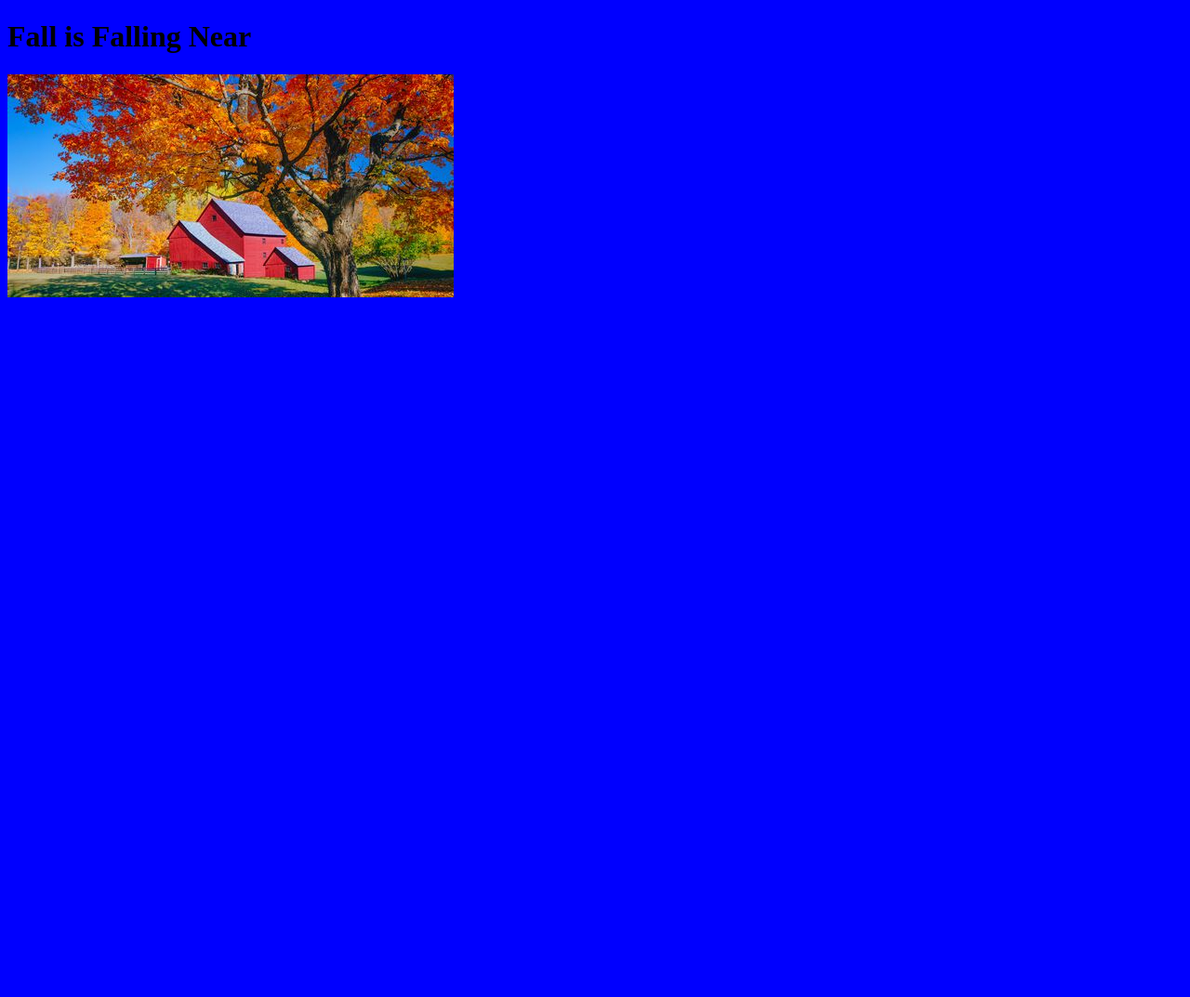
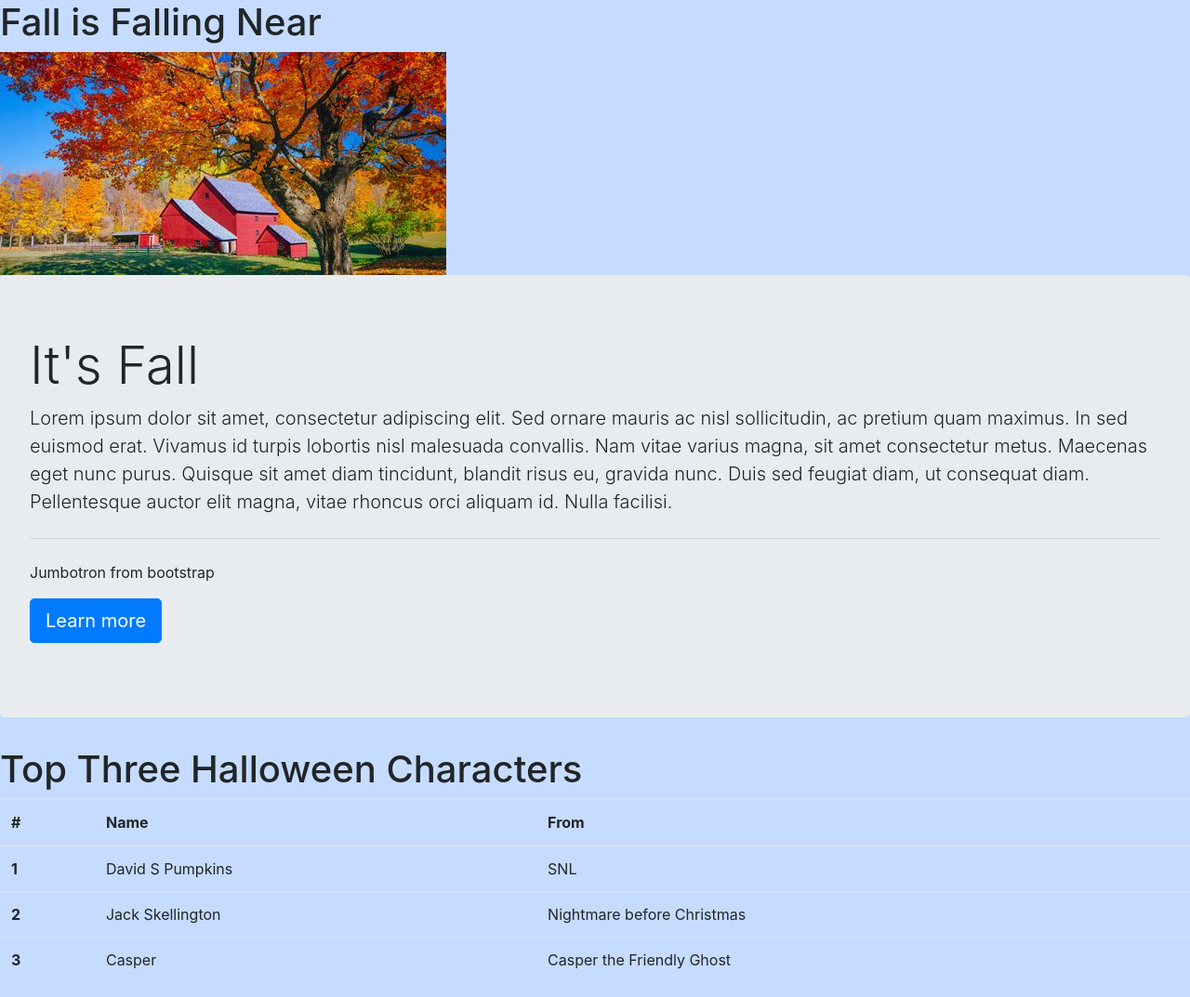
Before and after one commit to rosegraceanne/Fall, a plain HTML site: page index.html in a window 1280 px wide. Shown: the whole page at 93% size. Before the commit the page ends 800 px from the top, so only its background shows below. Drawn offline with nearby package versions, Linux system fonts and the light colour scheme.

Commit message:
Added Bootstrap

```diff
--- a/index.html
+++ b/index.html
@@ -2,10 +2,53 @@
 
 <html>
 	<head>
-		<link rel= "stylesheet" href="style.css">
+
+		<link rel="stylesheet" href="https://maxcdn.bootstrapcdn.com/bootstrap/4.0.0/css/bootstrap.min.css" integrity="sha384-Gn5384xqQ1aoWXA+058RXPxPg6fy4IWvTNh0E263XmFcJlSAwiGgFAW/dAiS6JXm" crossorigin="anonymous">
+	<link rel= "stylesheet" href="style.css">
 	</head>
 	<body>
 	<h1>Fall is Falling Near </h1>
 	<img src="fall.jpg" alt="Trees and barn">
+	<div class="jumbotron">
+	  <h1 class="display-4">It's Fall</h1>
+	  <p class="lead">Lorem ipsum dolor sit amet, consectetur adipiscing elit. Sed ornare mauris ac nisl sollicitudin, ac pretium quam maximus. In sed euismod erat. Vivamus id turpis lobortis nisl malesuada convallis. Nam vitae varius magna, sit amet consectetur metus. Maecenas eget nunc purus. Quisque sit amet diam tincidunt, blandit risus eu, gravida nunc. Duis sed feugiat diam, ut consequat diam. Pellentesque auctor elit magna, vitae rhoncus orci aliquam id. Nulla facilisi.</p>
+	  <hr class="my-4">
+	  <p>Jumbotron from bootstrap</p>
+	  <p class="lead">
+		<a class="btn btn-primary btn-lg" href="#" role="button">Learn more</a>
+	  </p>
+	</div>
+	<h1>Top Three Halloween Characters</h1>
+	<table class="table table-hover">
+  <thead>
+    <tr>
+      <th scope="col">#</th>
+      <th scope="col">Name</th>
+      <th scope="col">From</th>
+    </tr>
+  </thead>
+  <tbody>
+    <tr>
+      <th scope="row">1</th>
+      <td>David S Pumpkins</td>
+      <td>SNL</td>
+
+    </tr>
+    <tr>
+      <th scope="row">2</th>
+      <td>Jack Skellington</td>
+      <td>Nightmare before Christmas</td>
+
+    </tr>
+    <tr>
+      <th scope="row">3</th>
+      <td>Casper</td>
+      <td>Casper the Friendly Ghost</td>
+    </tr>
+  </tbody>
+</table>
+	<script src="https://code.jquery.com/jquery-3.2.1.slim.min.js" integrity="sha384-KJ3o2DKtIkvYIK3UENzmM7KCkRr/rE9/Qpg6aAZGJwFDMVNA/GpGFF93hXpG5KkN" crossorigin="anonymous"></script>
+<script src="https://cdnjs.cloudflare.com/ajax/libs/popper.js/1.12.9/umd/popper.min.js" integrity="sha384-ApNbgh9B+Y1QKtv3Rn7W3mgPxhU9K/ScQsAP7hUibX39j7fakFPskvXusvfa0b4Q" crossorigin="anonymous"></script>
+<script src="https://maxcdn.bootstrapcdn.com/bootstrap/4.0.0/js/bootstrap.min.js" integrity="sha384-JZR6Spejh4U02d8jOt6vLEHfe/JQGiRRSQQxSfFWpi1MquVdAyjUar5+76PVCmYl" crossorigin="anonymous"></script>
 	</body>
 </html>
--- a/style.css
+++ b/style.css
@@ -1,3 +1,3 @@
 body{
-	background-color: blue;
+	background-color: #c6dcff;
 }
```
